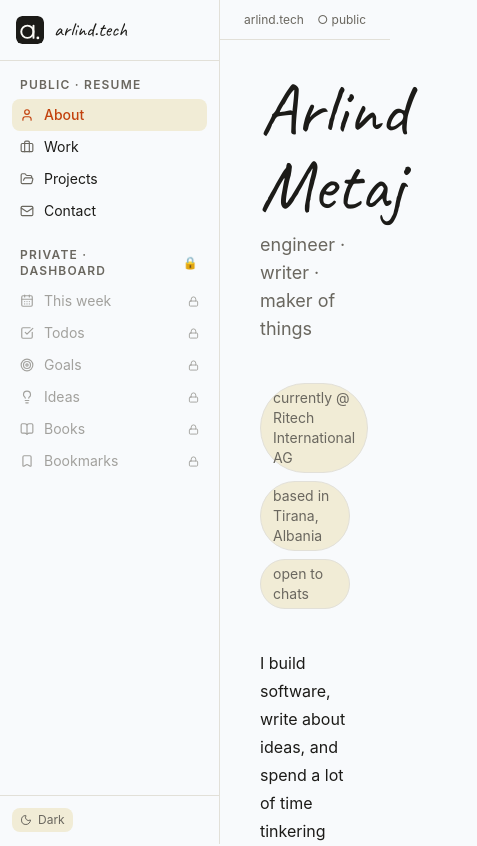
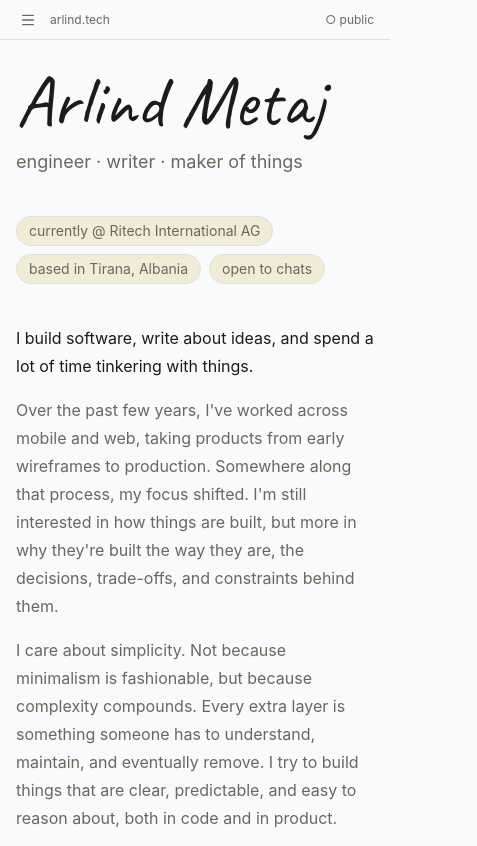
Before and after one commit to arlindmetaj/arlind-tech, a Next.js app: page / in a window 390 px wide. Shown: the top 846 px of the page, 477 px wide, since content can reach past the window. Built offline with nearby package versions, Linux system fonts and the light colour scheme; no server answers.

Commit message:
implement AppLayout and refactor Shell to use it; enhance Sidebar with open/close functionality

```diff
--- /dev/null
+++ b/components/AppLayout.tsx
@@ -0,0 +1,68 @@
+"use client";
+
+import { useState } from "react";
+import { Menu } from "lucide-react";
+import Sidebar from "./Sidebar";
+
+interface AppLayoutProps {
+  children: React.ReactNode;
+  loggedIn: boolean;
+}
+
+export default function AppLayout({ children, loggedIn }: AppLayoutProps) {
+  const [sidebarOpen, setSidebarOpen] = useState(false);
+
+  return (
+    <div className="min-h-screen" style={{ background: "var(--bg)" }}>
+      {/* Mobile backdrop */}
+      {sidebarOpen && (
+        <div
+          className="fixed inset-0 z-20 lg:hidden"
+          style={{ background: "rgba(0,0,0,0.35)" }}
+          onClick={() => setSidebarOpen(false)}
+        />
+      )}
+
+      <Sidebar
+        loggedIn={loggedIn}
+        isOpen={sidebarOpen}
+        onClose={() => setSidebarOpen(false)}
+      />
+
+      {/* Main area */}
+      <div className="lg:ml-[220px]">
+        {/* Top bar */}
+        <div
+          className="sticky top-0 z-10 flex items-center justify-between px-4 sm:px-6"
+          style={{
+            height: 40,
+            borderBottom: "1px solid var(--line)",
+            background: "var(--bg)",
+          }}
+        >
+          <div className="flex items-center gap-2.5">
+            <button
+              className="lg:hidden flex items-center justify-center rounded-md p-1 transition-colors"
+              style={{ color: "var(--dim)" }}
+              onClick={() => setSidebarOpen(true)}
+              aria-label="Open menu"
+            >
+              <Menu size={16} />
+            </button>
+            <span className="text-xs" style={{ color: "var(--dim)" }}>
+              arlind.tech
+            </span>
+          </div>
+          <span className="text-xs" style={{ color: "var(--dim)" }}>
+            {loggedIn ? "● signed in" : "○ public"}
+          </span>
+        </div>
+
+        {/* Page content */}
+        <main className="px-4 sm:px-6 lg:px-10 py-6 sm:py-8 max-w-3xl">
+          {children}
+        </main>
+      </div>
+    </div>
+  );
+}
--- a/components/Shell.tsx
+++ b/components/Shell.tsx
@@ -1,4 +1,4 @@
-import Sidebar from "./Sidebar";
+import AppLayout from "./AppLayout";
 
 interface ShellProps {
   children: React.ReactNode;
@@ -6,31 +6,5 @@ interface ShellProps {
 }
 
 export default function Shell({ children, loggedIn = false }: ShellProps) {
-  return (
-    <div className="min-h-screen" style={{ background: "var(--bg)" }}>
-      <Sidebar loggedIn={loggedIn} />
-      <div style={{ marginLeft: 220 }}>
-        {/* Top bar */}
-        <div
-          className="sticky top-0 z-20 flex items-center justify-between px-6"
-          style={{
-            height: 40,
-            borderBottom: "1px solid var(--line)",
-            background: "var(--bg)",
-          }}
-        >
-          <span className="text-xs" style={{ color: "var(--dim)" }}>
-            arlind.tech
-          </span>
-          <span className="text-xs" style={{ color: "var(--dim)" }}>
-            {loggedIn ? "● signed in" : "○ public"}
-          </span>
-        </div>
-        {/* Main content */}
-        <main className="px-10 py-8 max-w-3xl">
-          {children}
-        </main>
-      </div>
-    </div>
-  );
+  return <AppLayout loggedIn={loggedIn}>{children}</AppLayout>;
 }
--- a/components/Sidebar.tsx
+++ b/components/Sidebar.tsx
@@ -19,10 +19,13 @@ import {
   Sun,
   Moon,
   Lock,
+  X,
 } from "lucide-react";
 
 interface SidebarProps {
   loggedIn: boolean;
+  isOpen?: boolean;
+  onClose?: () => void;
 }
 
 const publicNav = [
@@ -41,7 +44,7 @@ const privateNav = [
   { href: "/w/bookmarks", label: "Bookmarks", Icon: Bookmark },
 ];
 
-export default function Sidebar({ loggedIn }: SidebarProps) {
+export default function Sidebar({ loggedIn, isOpen = false, onClose }: SidebarProps) {
   const pathname = usePathname();
   const router = useRouter();
   const [dark, setDark] = useState(false);
@@ -63,6 +66,7 @@ export default function Sidebar({ loggedIn }: SidebarProps) {
   }
 
   function handlePrivateClick(href: string) {
+    onClose?.();
     if (!loggedIn) {
       router.push(`/?signin=&next=${encodeURIComponent(href)}`);
     } else {
@@ -78,7 +82,8 @@ export default function Sidebar({ loggedIn }: SidebarProps) {
 
   return (
     <aside
-      className="fixed top-0 left-0 h-full flex flex-col z-30"
+      className={`fixed top-0 left-0 h-full flex flex-col z-30 transition-transform duration-200 ease-in-out
+        ${isOpen ? "translate-x-0" : "-translate-x-full"} lg:translate-x-0`}
       style={{
         width: 220,
         background: "var(--bg)",
@@ -86,8 +91,8 @@ export default function Sidebar({ loggedIn }: SidebarProps) {
       }}
     >
       {/* Logo */}
-      <div className="px-4 py-4" style={{ borderBottom: "1px solid var(--line)" }}>
-        <Link href="/" className="flex items-center gap-2.5 transition-opacity hover:opacity-75">
+      <div className="px-4 py-4 flex items-center justify-between" style={{ borderBottom: "1px solid var(--line)" }}>
+        <Link href="/" onClick={onClose} className="flex items-center gap-2.5 transition-opacity hover:opacity-75">
           <img
             src={dark ? "/logo-light.svg" : "/logo.svg"}
             alt="arlind.tech"
@@ -99,6 +104,14 @@ export default function Sidebar({ loggedIn }: SidebarProps) {
             arlind.tech
           </span>
         </Link>
+        <button
+          className="lg:hidden flex items-center justify-center"
+          onClick={onClose}
+          style={{ color: "var(--dim)" }}
+          aria-label="Close menu"
+        >
+          <X size={16} />
+        </button>
       </div>
 
       {/* Nav */}
@@ -114,6 +127,7 @@ export default function Sidebar({ loggedIn }: SidebarProps) {
               <Link
                 key={item.href}
                 href={item.href}
+                onClick={onClose}
                 className="flex items-center gap-2.5 px-2 py-1.5 rounded-lg text-sm transition-colors"
                 style={{
                   color: active ? "var(--accent)" : "var(--ink)",
```
